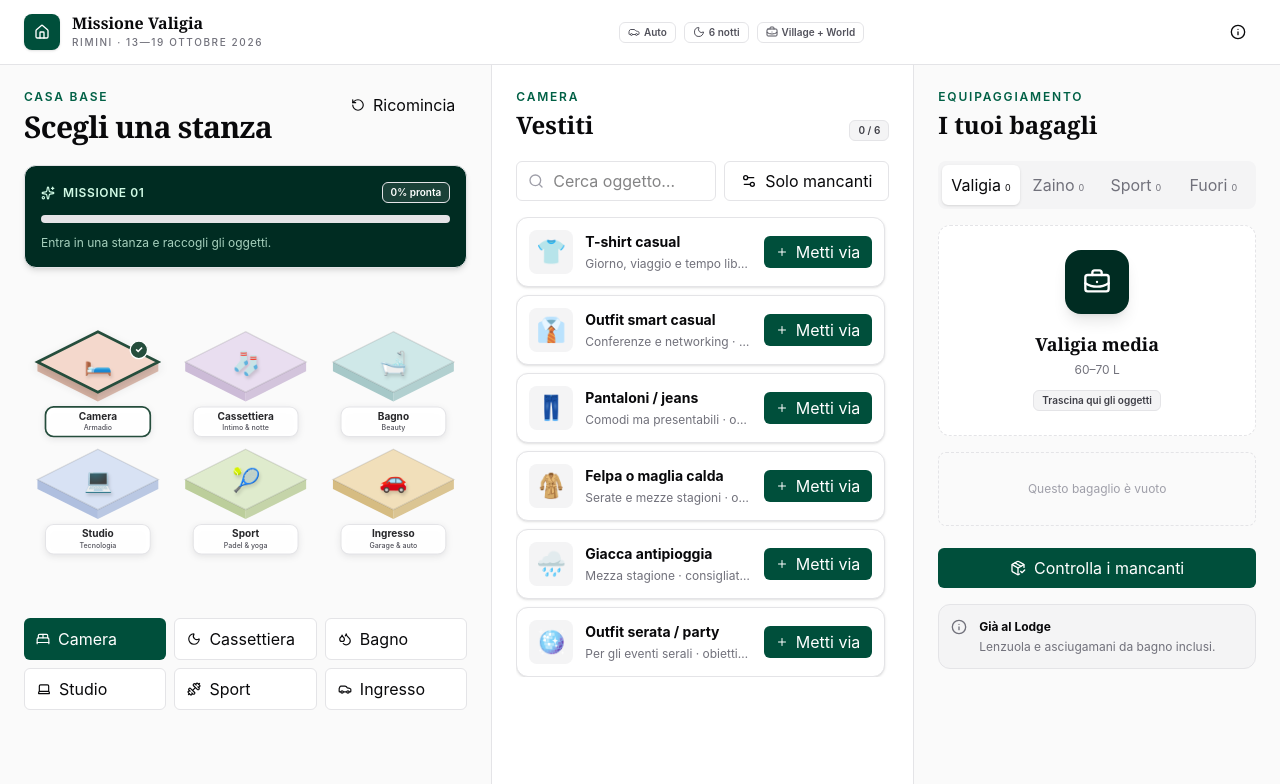
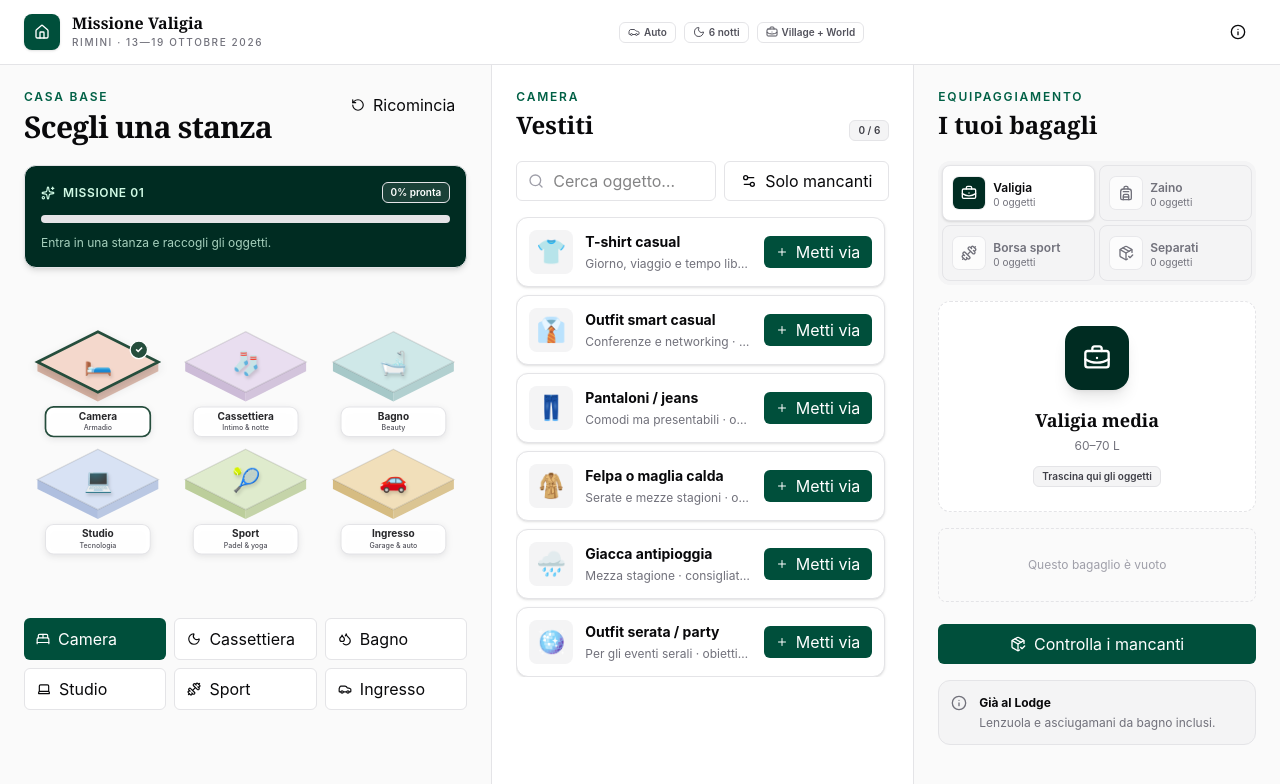
Before and after one commit to 4less4ndr0/viaggi-libri-auto, a React (Vite) app: page / in a window 1280 px wide. Shown: the top 784 px of the page. Built offline with nearby package versions, Linux system fonts and the light colour scheme.

Commit message:
Clarify baggage selector

```diff
--- a/src/main.jsx
+++ b/src/main.jsx
@@ -37,7 +37,7 @@ const ITEMS=[
 {id:"documenti",room:"ingresso",name:"Documenti + patente",icon:"🪪",need:1,bag:"zaino",note:"Identità, patente, tessera sanitaria"},{id:"chiavi",room:"ingresso",name:"Chiavi auto e casa",icon:"🔑",need:1,bag:"zaino",note:"Controllo prima di partire"},{id:"ciabatte",room:"ingresso",name:"Ciabatte",icon:"🩴",need:1,bag:"valigia",note:"Per il Lodge"},{id:"scarpe",room:"ingresso",name:"Scarpe smart casual",icon:"👞",need:1,bag:"valigia",note:"Conferenze e serate"},{id:"autokit",room:"ingresso",name:"Kit viaggio auto",icon:"🚗",need:1,bag:"zaino",note:"Occhiali, cavi, supporto telefono"},{id:"ombrello",room:"ingresso",name:"Ombrello compatto",icon:"☂️",need:1,bag:"valigia",note:"Rimini in autunno",optional:true}
 ]
 const ROOMS={camera:{label:"Camera",sub:"Armadio",title:"Vestiti",icon:BedDouble,emoji:"🛏️",x:0,y:0,bg:"#f4d8cc",side:"#d8ae9d"},cassettiera:{label:"Cassettiera",sub:"Intimo & notte",title:"Intimo & notte",icon:Moon,emoji:"🧦",x:1,y:0,bg:"#e9def0",side:"#c8b5d4"},bagno:{label:"Bagno",sub:"Beauty",title:"Beauty e cura",icon:Droplets,emoji:"🛁",x:2,y:0,bg:"#cfe8e8",side:"#9ec4c4"},studio:{label:"Studio",sub:"Tecnologia",title:"Tecnologia",icon:Laptop,emoji:"💻",x:0,y:1,bg:"#d8e2f4",side:"#a8badd"},sport:{label:"Sport",sub:"Padel & yoga",title:"Movimento",icon:Dumbbell,emoji:"🎾",x:1,y:1,bg:"#dfebcd",side:"#b6ca92"},ingresso:{label:"Ingresso",sub:"Garage & auto",title:"Partenza in auto",icon:Car,emoji:"🚗",x:2,y:1,bg:"#f1dfba",side:"#d3b676"}}
-const BAGS={valigia:{label:"Valigia",name:"Valigia media",meta:"60–70 L",icon:BriefcaseBusiness},zaino:{label:"Zaino",name:"Zaino conferenze",meta:"Tecnologia e documenti",icon:Backpack},sportiva:{label:"Sport",name:"Borsa sport",meta:"Padel, yoga e ricambi",icon:Dumbbell},separati:{label:"Fuori",name:"Attrezzatura separata",meta:"Racchetta e tappetino",icon:PackageCheck}}
+const BAGS={valigia:{label:"Valigia",name:"Valigia media",meta:"60–70 L",icon:BriefcaseBusiness},zaino:{label:"Zaino",name:"Zaino conferenze",meta:"Tecnologia e documenti",icon:Backpack},sportiva:{label:"Borsa sport",name:"Borsa sport",meta:"Padel, yoga e ricambi",icon:Dumbbell},separati:{label:"Separati",name:"Attrezzatura separata",meta:"Racchetta e tappetino",icon:PackageCheck}}
 const ROOM_TILES={camera:{cx:110,y:10},cassettiera:{cx:330,y:10},bagno:{cx:550,y:10},studio:{cx:110,y:185},sport:{cx:330,y:185},ingresso:{cx:550,y:185}}
 const STORAGE="missione-valigia-v2"
 
@@ -50,6 +50,7 @@ function App(){
   const [search,setSearch]=useState(""); const [missingOnly,setMissingOnly]=useState(false); const [drag,setDrag]=useState(false); const [reviewOpen,setReviewOpen]=useState(false)
   useEffect(()=>localStorage.setItem(STORAGE,JSON.stringify(state)),[state])
   const qty=id=>state.packed[id]?.qty||0
+  const bagCount=id=>Object.values(state.packed).filter(x=>x.bag===id).reduce((sum,x)=>sum+x.qty,0)
   const roomItems=useMemo(()=>ITEMS.filter(i=>i.room===state.room&&(!missingOnly||qty(i.id)<i.need)&&(!search||`${i.name} ${i.note}`.toLowerCase().includes(search.toLowerCase()))),[state,missingOnly,search])
   const missing=ITEMS.filter(i=>!i.optional&&qty(i.id)<i.need)
   const required=ITEMS.filter(i=>!i.optional),total=required.reduce((s,i)=>s+i.need,0),have=required.reduce((s,i)=>s+Math.min(qty(i.id),i.need),0),progress=Math.round(have/total*100)
@@ -83,7 +84,7 @@ function App(){
         <aside className="bg-zinc-50 p-4 lg:p-6 xl:min-h-[calc(100vh-4rem)]">
           <div className="mb-5"><p className="text-xs font-semibold uppercase tracking-[.15em] text-emerald-800">Equipaggiamento</p><h2 className="font-display mt-1 text-2xl font-semibold">I tuoi bagagli</h2></div>
           <TabsPrimitive.Root value={state.bag} onValueChange={bag=>setState(s=>({...s,bag}))}>
-            <TabsPrimitive.List className="grid grid-cols-4 rounded-lg bg-zinc-100 p-1">{Object.entries(BAGS).map(([id,b])=><TabsPrimitive.Trigger key={id} value={id} className="rounded-md px-1.5 py-2 text-[11px] font-medium text-zinc-500 data-[state=active]:bg-white data-[state=active]:text-zinc-950 data-[state=active]:shadow-sm">{b.label}<span className="ml-1 text-[9px]">{Object.values(state.packed).filter(x=>x.bag===id).reduce((s,x)=>s+x.qty,0)}</span></TabsPrimitive.Trigger>)}</TabsPrimitive.List>
+            <TabsPrimitive.List aria-label="Scegli un bagaglio" className="grid grid-cols-2 gap-1 rounded-xl bg-zinc-100 p-1 md:grid-cols-4 xl:grid-cols-2">{Object.entries(BAGS).map(([id,b])=>{const Icon=b.icon,count=bagCount(id);return <TabsPrimitive.Trigger key={id} value={id} aria-label={`${b.label}: ${count} ${count===1?"oggetto":"oggetti"}`} className="group flex min-h-14 items-center gap-2 rounded-lg border border-transparent px-2.5 py-2 text-left text-zinc-500 transition data-[state=active]:border-zinc-200 data-[state=active]:bg-white data-[state=active]:text-zinc-950 data-[state=active]:shadow-sm"><span className="grid size-8 shrink-0 place-items-center rounded-md bg-white/70 ring-1 ring-zinc-200/70 group-data-[state=active]:bg-emerald-950 group-data-[state=active]:text-white"><Icon className="size-4"/></span><span className="min-w-0"><span className="block text-xs font-semibold leading-tight">{b.label}</span><span className="mt-0.5 block text-[10px] leading-none text-zinc-500">{count} {count===1?"oggetto":"oggetti"}</span></span></TabsPrimitive.Trigger>})}</TabsPrimitive.List>
           </TabsPrimitive.Root>
           <Card className={cn("mt-4 grid place-items-center border-dashed bg-white p-6 text-center shadow-none transition",drag&&"drop-active")} onDragEnter={e=>{e.preventDefault();setDrag(true)}} onDragOver={e=>e.preventDefault()} onDragLeave={()=>setDrag(false)} onDrop={e=>{e.preventDefault();setDrag(false);change(e.dataTransfer.getData("text/plain"),1,state.bag)}}><div className="grid size-16 place-items-center rounded-2xl bg-emerald-950 text-white shadow-lg"><BagIcon className="size-7"/></div><h3 className="mt-4 font-display text-lg font-semibold">{BAGS[state.bag].name}</h3><p className="mt-1 text-xs text-zinc-500">{BAGS[state.bag].meta}</p><Badge variant="secondary" className="mt-3">Trascina qui gli oggetti</Badge></Card>
           <div className="scroll-soft my-4 flex max-h-56 min-h-20 flex-col gap-2 overflow-auto">{bagItems.length?bagItems.map(i=><div key={i.id} className="flex items-center gap-3 rounded-lg border bg-white p-2.5"><span className="text-lg">{i.icon}</span><div className="min-w-0 flex-1"><p className="truncate text-xs font-medium">{i.name}</p><p className="text-[10px] text-zinc-500">Quantità {qty(i.id)}</p></div><Button variant="ghost" size="icon" className="size-7 text-zinc-400 hover:text-red-600" onClick={()=>change(i.id,-qty(i.id))}><Trash2 className="size-3.5"/></Button></div>):<div className="grid place-items-center rounded-lg border border-dashed py-7 text-xs text-zinc-400">Questo bagaglio è vuoto</div>}</div>
```
